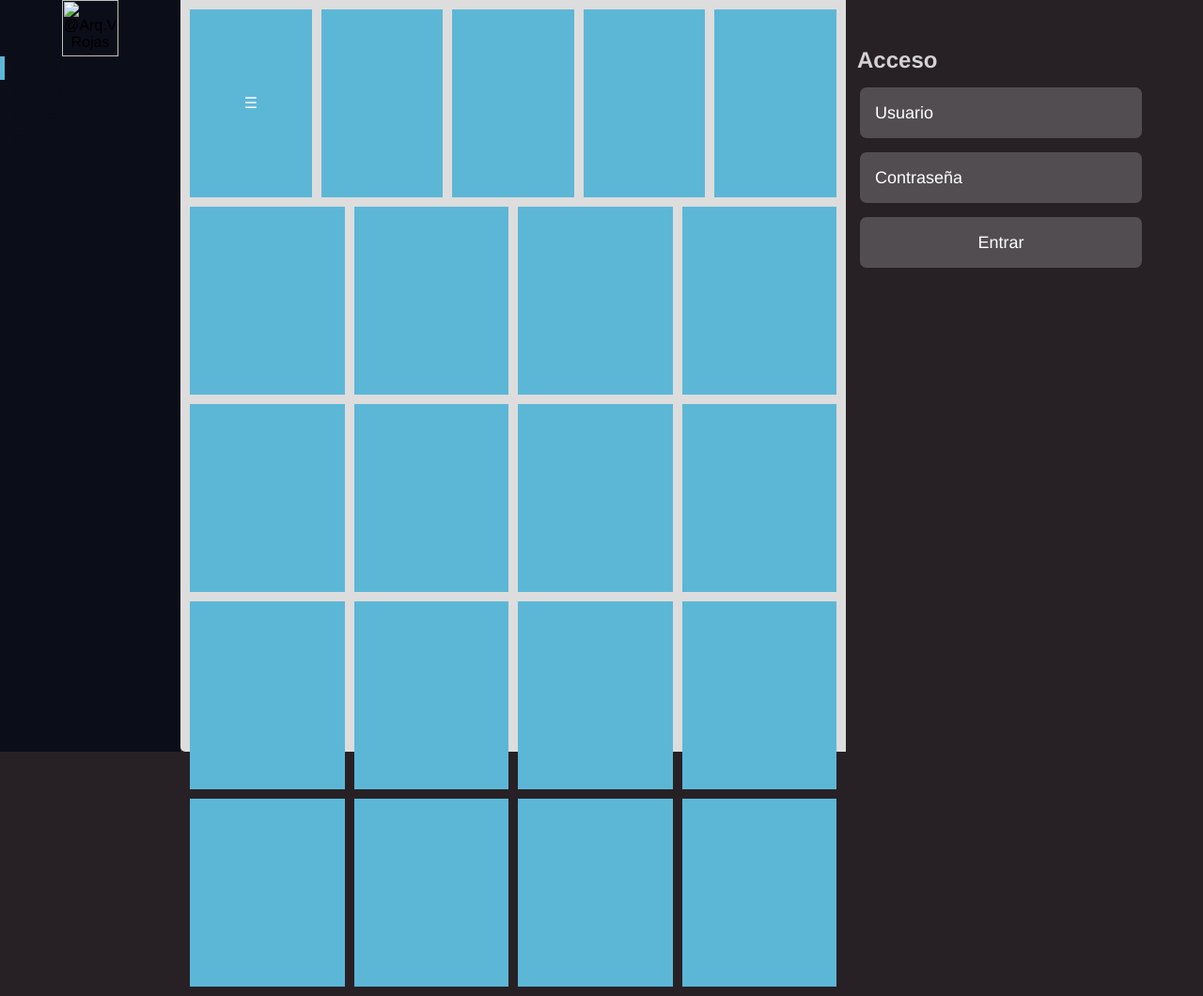
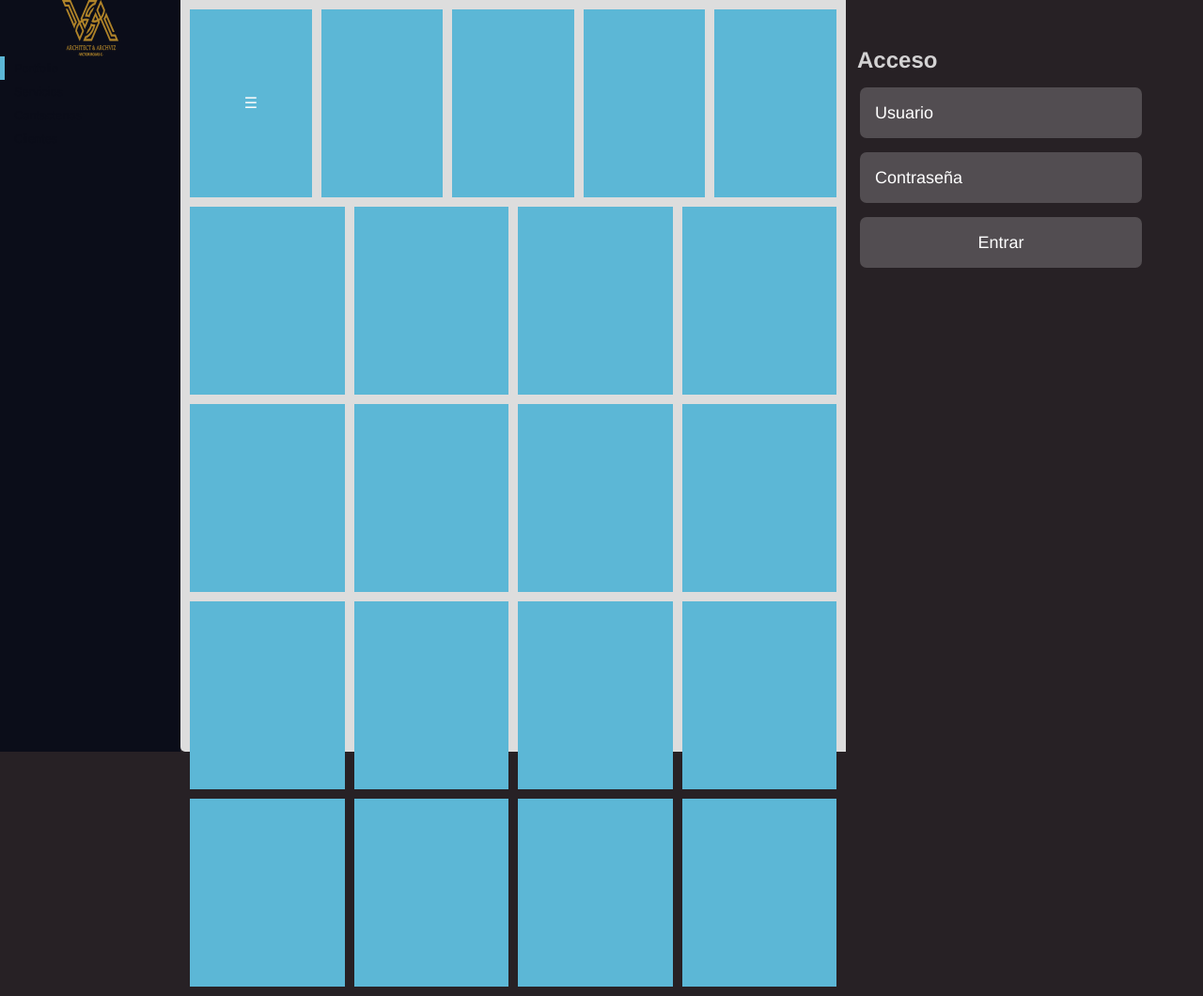
Before and after one commit to arquiru2017/Arq.-Victor-Rojas-C., a plain HTML site: page index.html in a window 1280 px wide. Shown: the whole page at 94% size. Drawn offline with Linux system fonts and the light colour scheme.

Commit message:
Update index.html

```diff
--- a/index.html
+++ b/index.html
@@ -218,7 +218,7 @@ $(".pass").focusin(function(){
 
 <body>
 	<div class="nav">
-  <center> <img alt="@Arq.Victor Rojas C." class="avatar float-left mr-1" src="logo.png" height="60" width="60"></center>
+  <center> <img alt="@Arq.Victor Rojas C." class="avatar float-left mr-1" src="logoweb.png" height="60" width="60"></center>
   <ul>
     <li><a class="active" href="#">Portfolio</a></li>
     <li><a href="#">Servicios</a></li>
```
